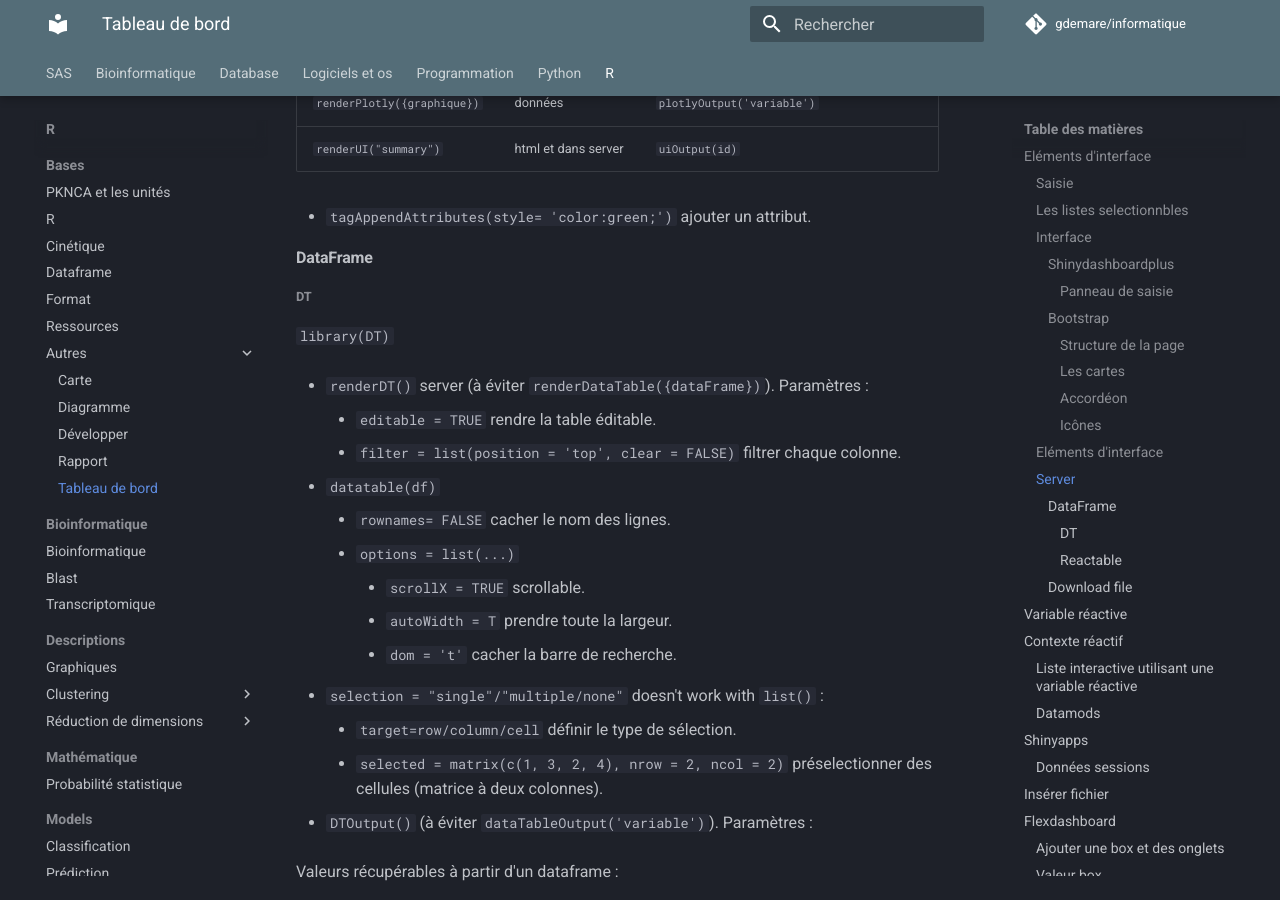
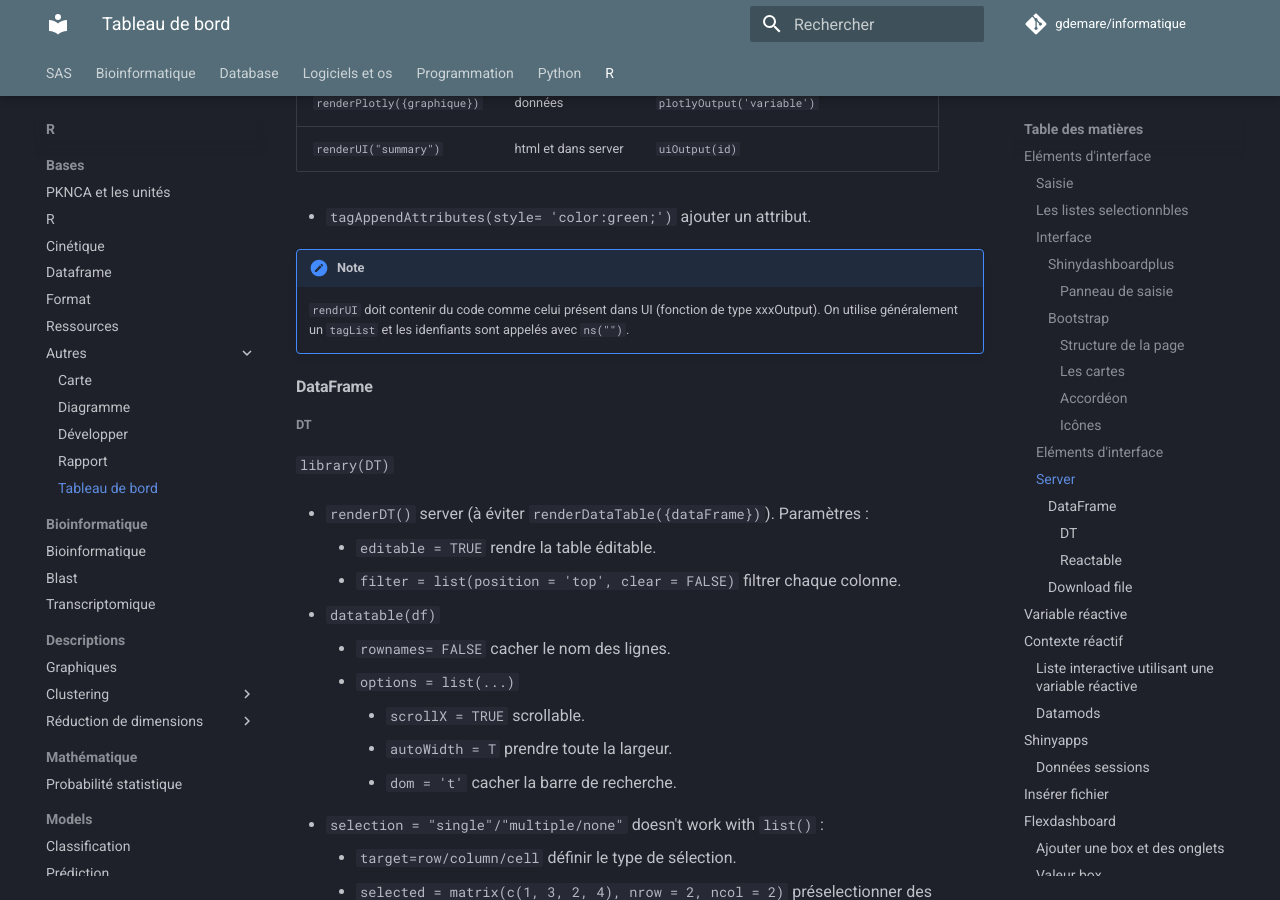
Before and after one commit to gdemare/Informatique, an MkDocs documentation site: the page built from docs/r/bases/autres/tableau de bord.md, in a window 1280 px wide and 900 px high, scrolled down 6771 px. Built offline with MkDocs 1.6.1 and Material for MkDocs 9.7.7, drawn with Linux system fonts in a browser that asks for light colours; comment, search, counter and statistics services are not loaded.

Commit message:
Update tableau de bord.md

```diff
--- a/docs/r/bases/autres/tableau de bord.md
+++ b/docs/r/bases/autres/tableau de bord.md
@@ -157,7 +157,6 @@ Paramètres :
 
 * `layout_sidebar()` ajouter le menu à gauche.
 
-
 `style = css(grid_template_columns = "2fr 1fr")` largeur des relatives des éléments.
 
 ##### Les cartes
@@ -263,6 +262,10 @@ code server                       | rendu                     | code ui
 `renderUI("summary")`             | html et dans server       | `uiOutput(id)`
 
 * `tagAppendAttributes(style= 'color:green;')` ajouter un attribut.
+
+!!! note
+	`rendrUI` doit contenir du code comme celui présent dans UI (fonction de type xxxOutput). On utilise généralement un `tagList` et les idenfiants
+ 	sont appelés avec `ns("")`.
 
 #### DataFrame
 
```
